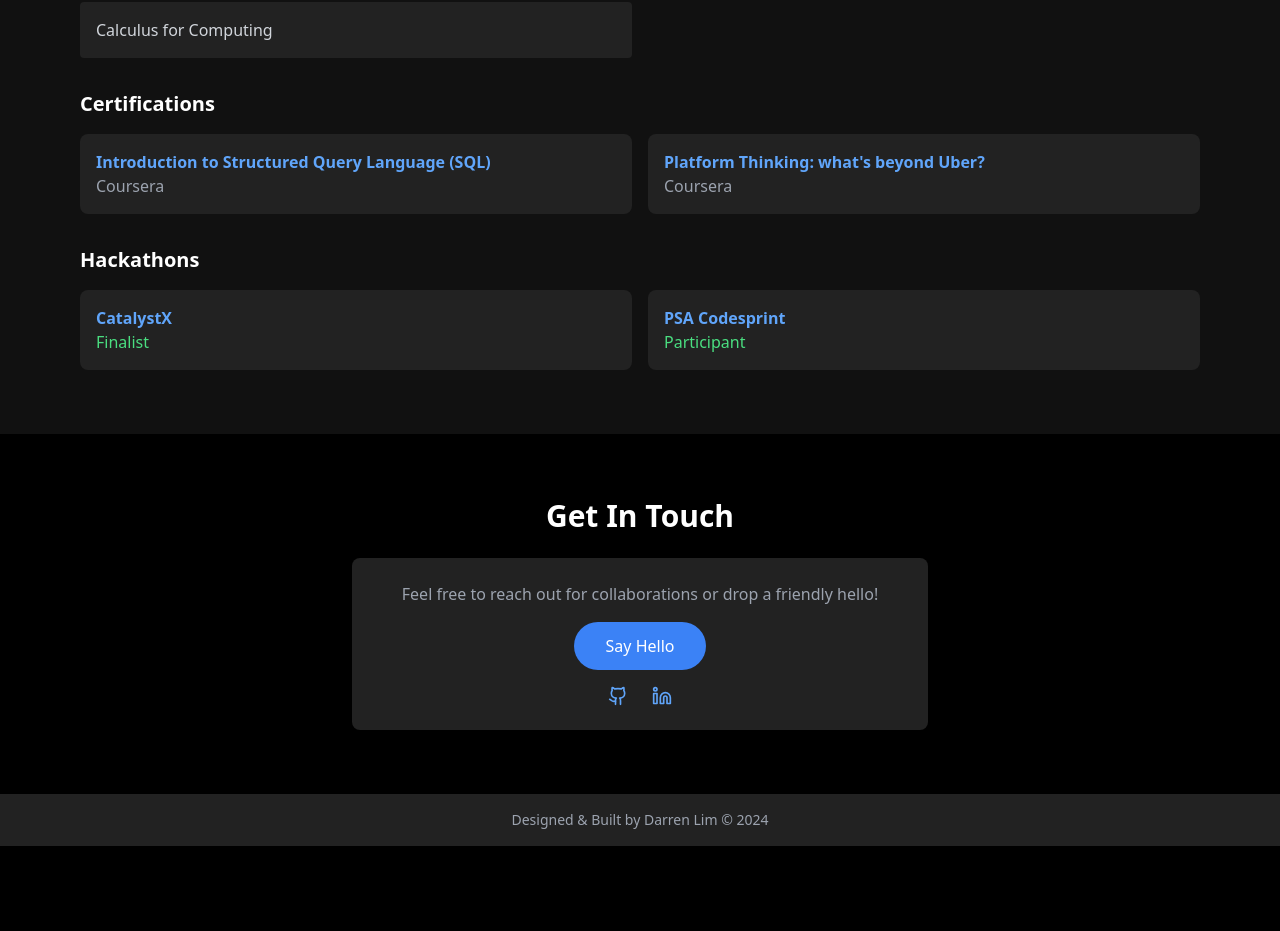
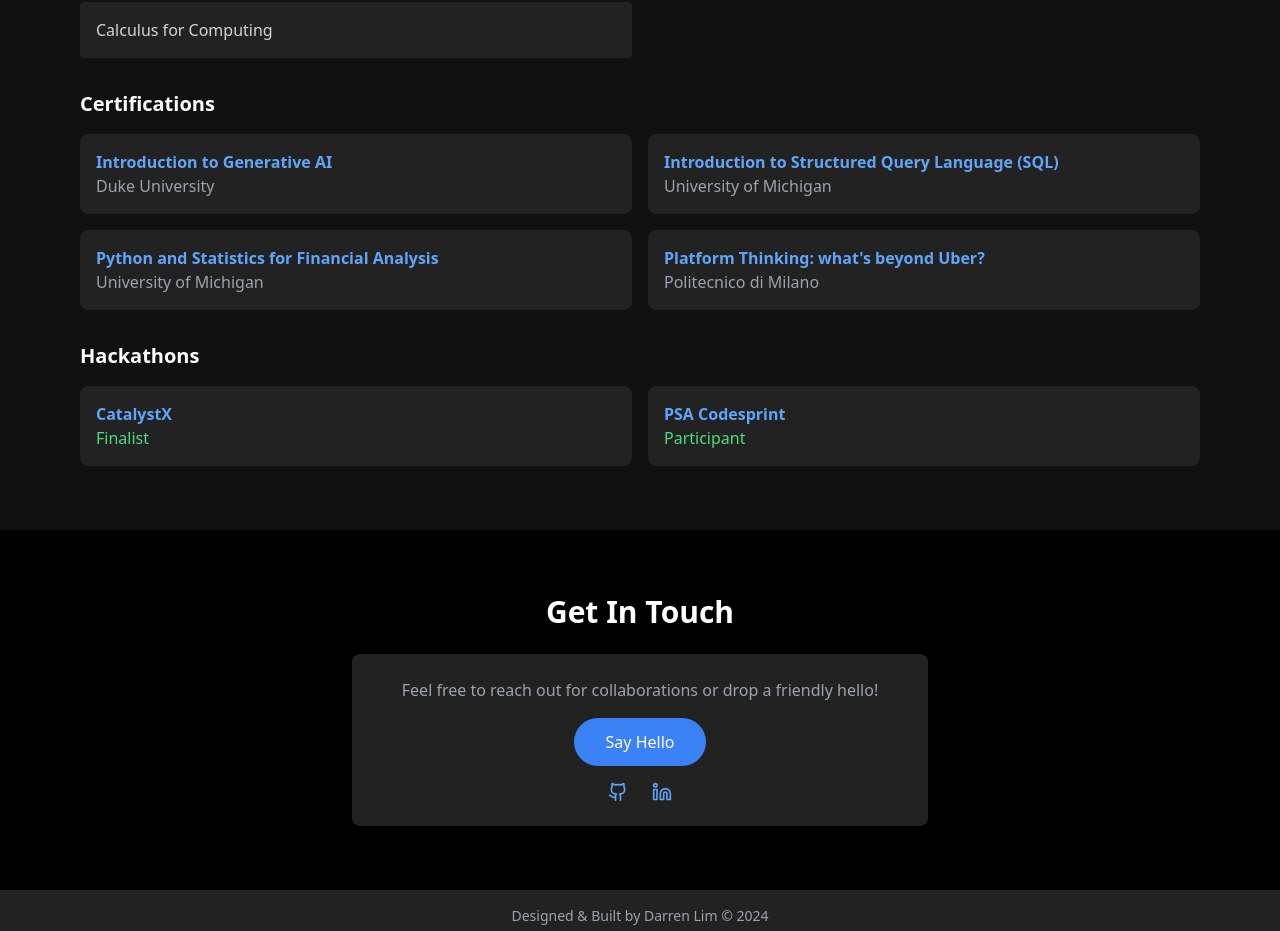
Before and after one commit to darrny/DarrnyPortfolio, a React (Vite) app: page / in a window 1280 px wide. Shown: the part 5260-6191 px from the top of the page. Before the commit the page ends 6106 px from the top, so only its background shows below. Built offline with nearby package versions, Linux system fonts and the light colour scheme.

Commit message:
Updated certificates

```diff
--- a/src/components/Portfolio.jsx
+++ b/src/components/Portfolio.jsx
@@ -586,14 +586,24 @@ const Portfolio = () => {
                         <div className="grid md:grid-cols-2 gap-4">
                             {[
                                 {
+                                    name: "Introduction to Generative AI",
+                                    issuer: "Duke University",
+                                    url: "https://coursera.org/share/76507ed9601f6c843e2065f0f1be71bd"
+                                },
+                                {
                                     name: "Introduction to Structured Query Language (SQL)",
-                                    issuer: "Coursera",
-                                    url: "https://www.coursera.org/account/accomplishments/verify/O416L1SSDRPD"
+                                    issuer: "University of Michigan",
+                                    url: "https://coursera.org/share/1df9c8f2bf4d2a9275db7a31039671d0"
+                                },
+                                {
+                                    name: "Python and Statistics for Financial Analysis",
+                                    issuer: "University of Michigan",
+                                    url: "https://coursera.org/share/1b4e20e4b549b8fbe4fdfee37651f7c3"
                                 },
                                 {
                                     name: "Platform Thinking: what's beyond Uber?",
-                                    issuer: "Coursera",
-                                    url: "https://www.coursera.org/account/accomplishments/verify/5GY6RHTSE4XQ"
+                                    issuer: "Politecnico di Milano",
+                                    url: "https://coursera.org/share/71443e124de3b5a79513096e972b5f6a"
                                 }
                             ].map((cert, index) => (
                                 <motion.a
```
